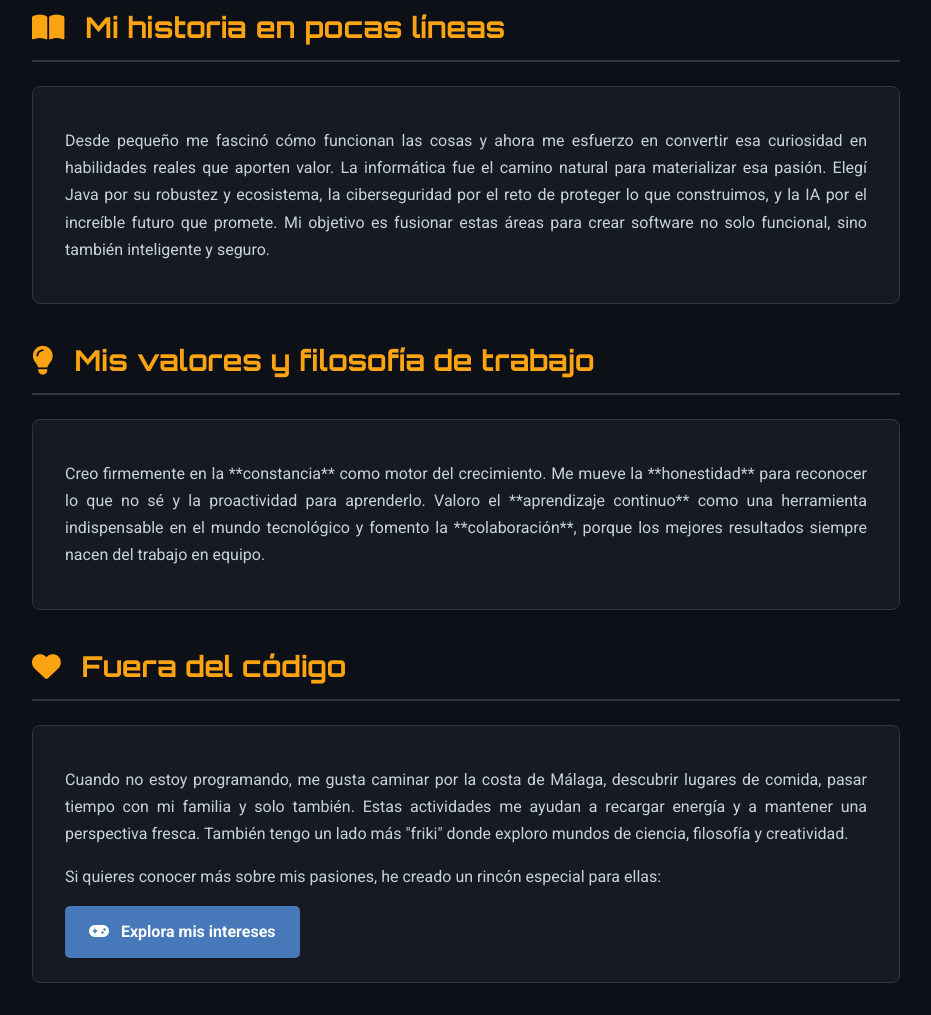
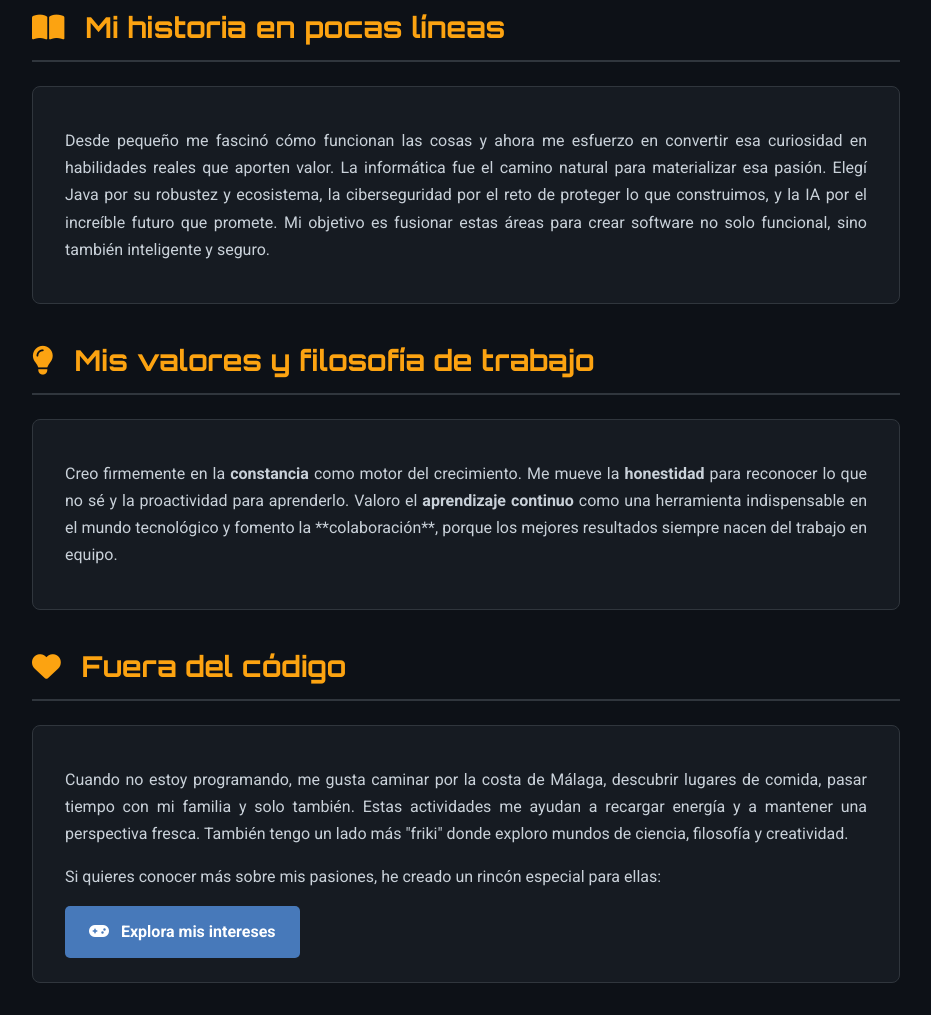
Before and after one commit to Niltra/Github_Pages, a plain HTML site: page mas_sobre_mi.html in a window 1280 px wide. Shown: the part 1183-2198 px from the top of the page, without its empty margins (174-1105 px from the left). Drawn offline with Linux system fonts and the light colour scheme.

Commit message:
Update mas_sobre_mi.html

```diff
--- a/mas_sobre_mi.html
+++ b/mas_sobre_mi.html
@@ -52,7 +52,7 @@
         <section id="filosofia">
             <h2 class="section-title"><i class="fas fa-lightbulb"></i> Mis valores y filosofía de trabajo</h2>
             <div class="card">
-                <p>Creo firmemente en la **constancia** como motor del crecimiento. Me mueve la **honestidad** para reconocer lo que no sé y la proactividad para aprenderlo. Valoro el **aprendizaje continuo** como una herramienta indispensable en el mundo tecnológico y fomento la **colaboración**, porque los mejores resultados siempre nacen del trabajo en equipo.</p>
+                <p>Creo firmemente en la <b>constancia</b> como motor del crecimiento. Me mueve la <b>honestidad</b> para reconocer lo que no sé y la proactividad para aprenderlo. Valoro el <b>aprendizaje continuo</b> como una herramienta indispensable en el mundo tecnológico y fomento la **colaboración**, porque los mejores resultados siempre nacen del trabajo en equipo.</p>
             </div>
         </section>
 
```
